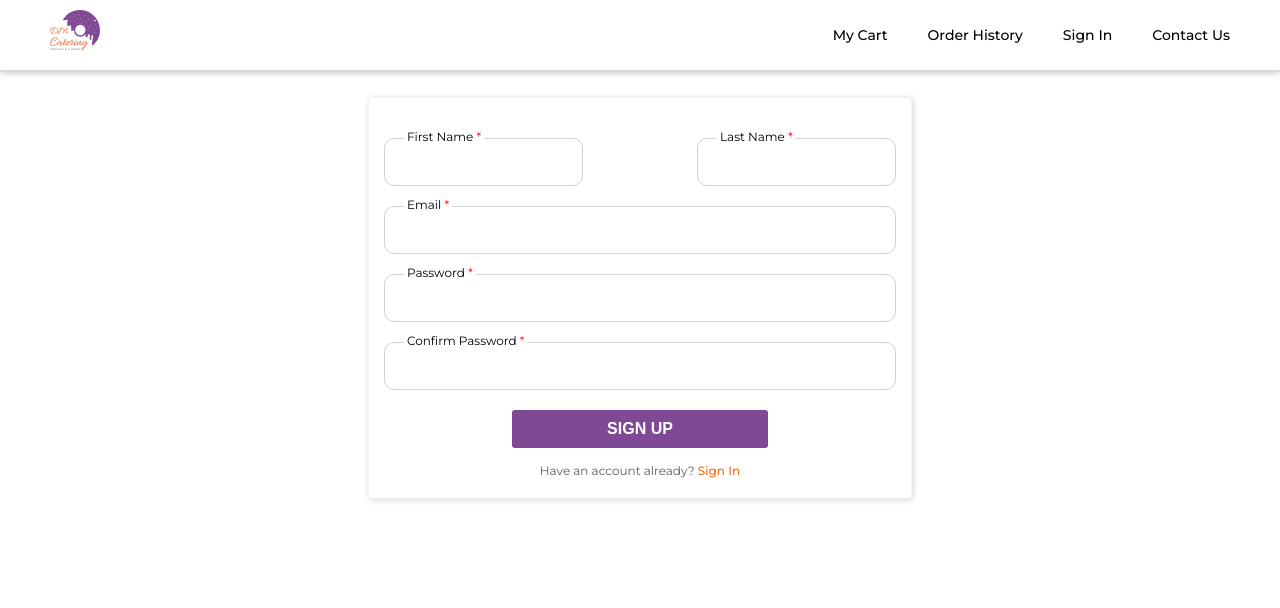
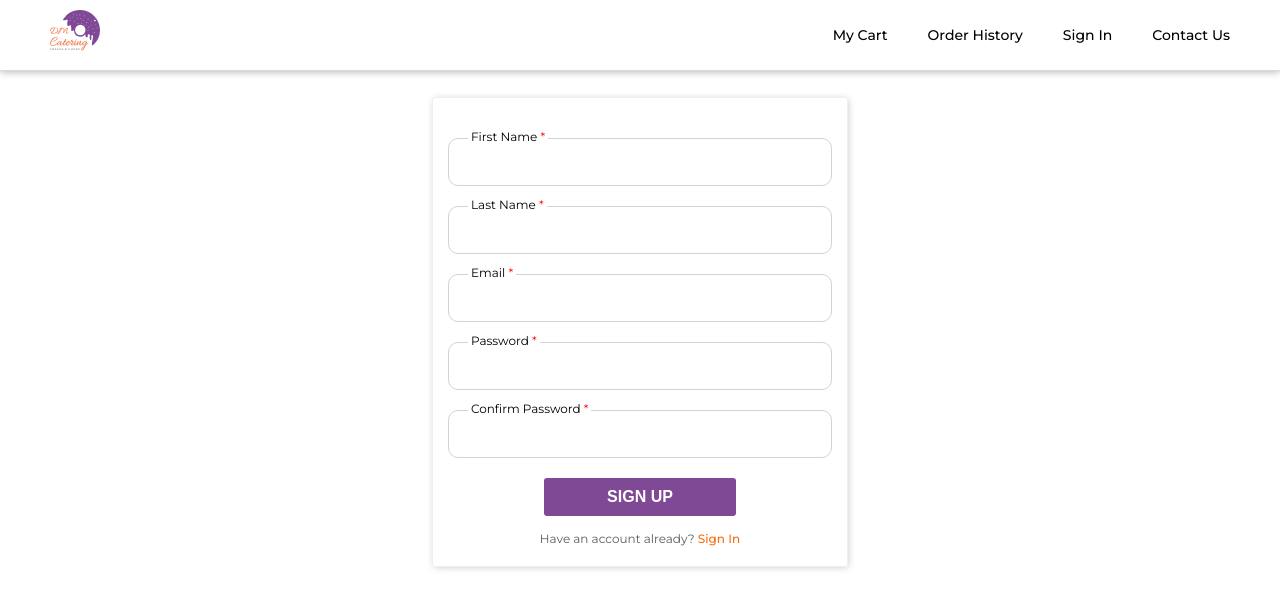
Before and after one commit to Obafemi-NG/dm-catering, a React (Create React App) app: page /signup in a window 1280 px wide. Shown: the top 608 px of the page. Built offline with nearby package versions, Linux system fonts and the light colour scheme.

Commit message:
did a little more adjustment on the media query for the signup page for the web view

```diff
--- a/src/Pages/SignUp/SignUp.jsx
+++ b/src/Pages/SignUp/SignUp.jsx
@@ -11,14 +11,20 @@ const SignUp = () => {
         <div className={styles["form-section"]}>
           <div className={styles.name}>
             <div className={styles["input-section"]}>
-              <input className={styles.input} type="text" />
+              <input
+                className={`${styles.input} ${styles["name-input"]}`}
+                type="text"
+              />
               <label className={styles.label} htmlFor="firstName">
                 {" "}
                 First Name <span className={styles.asterik}>*</span>
               </label>
             </div>
             <div className={styles["input-section"]}>
-              <input className={styles.input} type="text" />
+              <input
+                className={`${styles.input} ${styles["name-input"]}`}
+                type="text"
+              />
               <label className={styles.label} htmlFor="lastName">
                 {" "}
                 Last Name <span className={styles.asterik}>*</span>
--- a/src/Pages/SignUp/SignUp.module.css
+++ b/src/Pages/SignUp/SignUp.module.css
@@ -2,28 +2,23 @@
   margin: auto;
   border: 1px solid #efefef;
   padding: 20px 15px;
-  width: 40vw;
+  width: 30vw;
   margin-top: 2vw;
   border-radius: 3px;
   box-shadow: 1px 1px 7px -1px rgba(181, 181, 181, 0.75);
   -webkit-box-shadow: 1px 1px 7px -1px rgba(181, 181, 181, 0.75);
   -moz-box-shadow: 1px 1px 7px -1px rgba(181, 181, 181, 0.75);
 }
-@media screen and (max-width: 780px) {
+@media screen and (max-width: 820px) {
   .page-content {
-    width: 70vw;
+    width: 60vw;
     margin-top: 5vw;
   }
 }
 @media screen and (max-width: 420px) {
   .page-content {
     margin-top: 17vw;
-  }
-}
-@media screen and (min-width: 420px) {
-  .name {
-    display: flex;
-    justify-content: space-between;
+    width: 70vw;
   }
 }
 .input-section {
```
